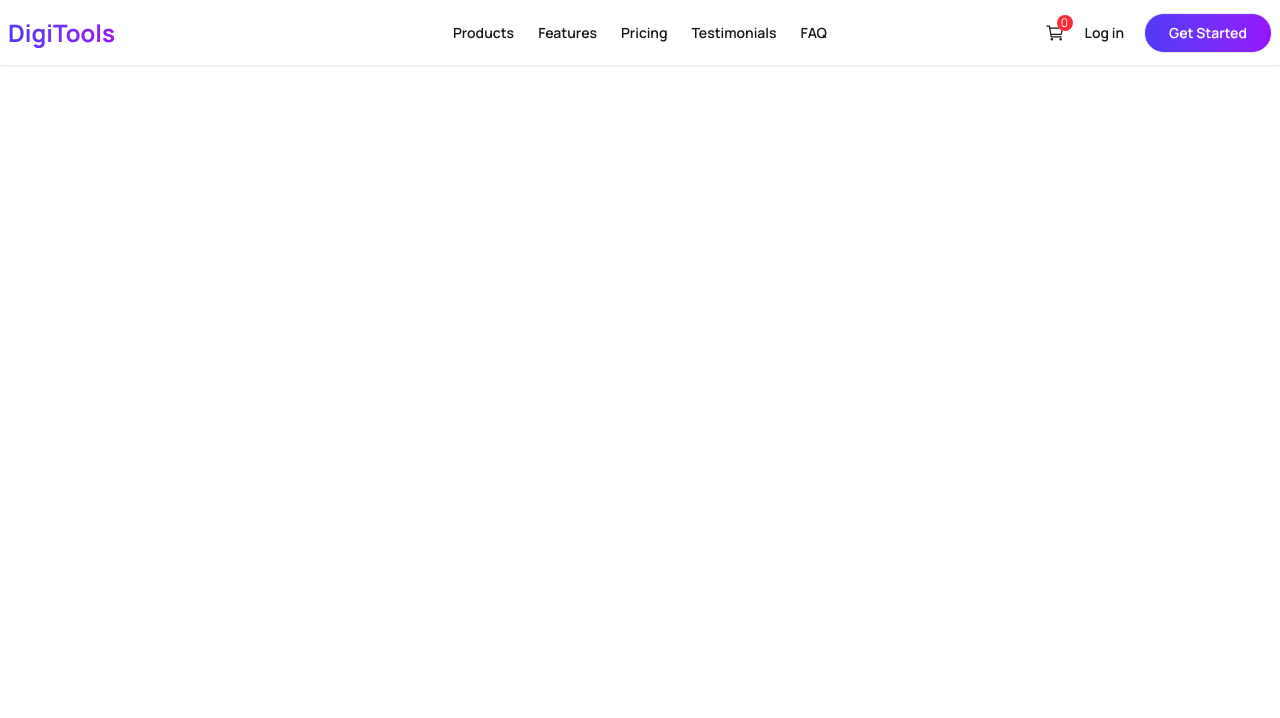
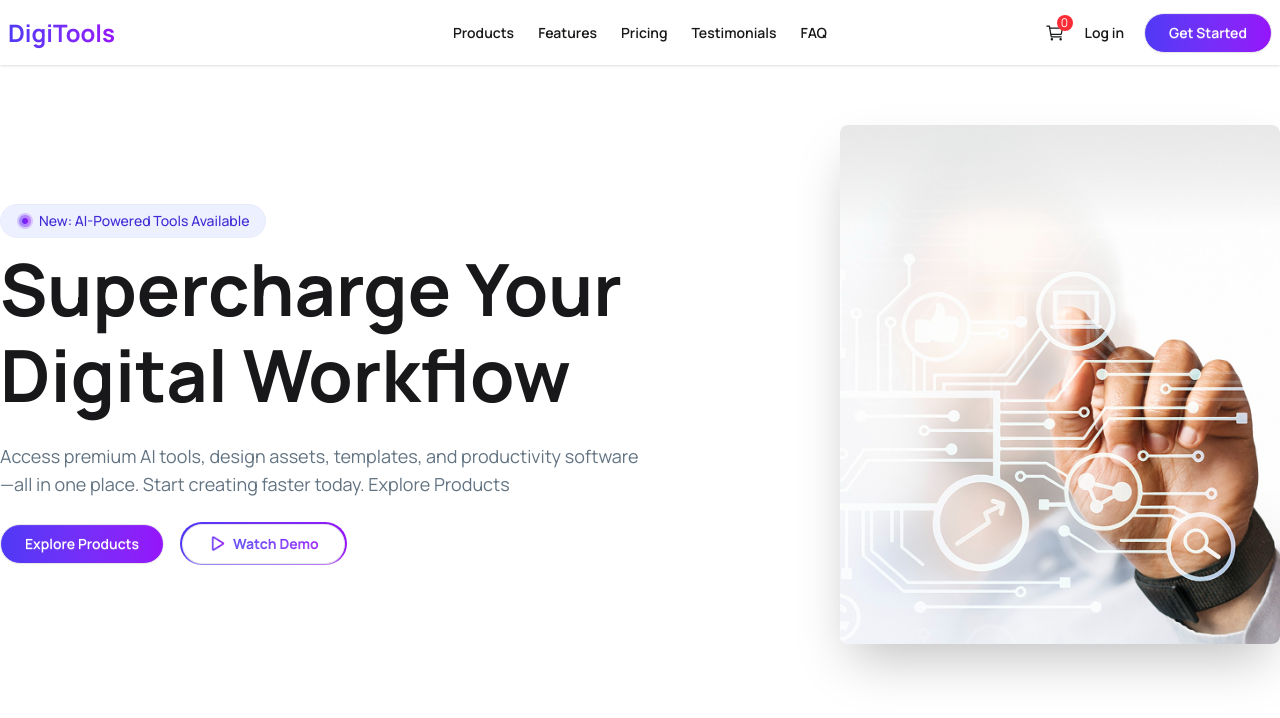
Before and after one commit to Morshedul-developer/digitools-platform, a React (Vite) app: page / in a window 1280 px wide. Shown: the top 718 px of the page. Built offline with nearby package versions, Linux system fonts and the light colour scheme.

Commit message:
made the banner section

```diff
--- a/src/App.jsx
+++ b/src/App.jsx
@@ -1,4 +1,5 @@
 import './App.css'
+import Banner from './components/Banner/Banner'
 import Navbar from './components/Navbar/Navbar'
 
 function App() {
@@ -6,6 +7,7 @@ function App() {
   return (
     <>
       <Navbar />
+      <Banner/>
     </>
   )
 }
--- /dev/null
+++ b/src/components/Banner/Banner.jsx
@@ -0,0 +1,42 @@
+import BannerImage from "../../assets/banner.png";
+import Circle from "../../assets/circle.png";
+import Play from "../../assets/play.png";
+
+const Banner = () => {
+  return (
+    <div className="hero py-15 max-w-7xl mx-auto">
+      <div className="flex items-center justify-between flex-col-reverse gap-15 lg:flex-row lg:gap-0">
+
+        <div className="w-1/2">
+          <div class="badge badge-soft badge-primary gap-1.5 font-medium py-4 px-4 rounded-full mb-2">
+            <img src={Circle} alt="" />
+            New: AI-Powered Tools Available
+          </div>
+          <h1 className="text-7xl font-bold leading-[1.2]">
+            Supercharge Your Digital Workflow
+          </h1>
+          <p className="py-6 text-[#627382] text-lg">
+            Access premium AI tools, design assets, templates, and productivity
+            software—all in one place. Start creating faster today. Explore
+            Products
+          </p>
+          <div className="flex gap-4 items-center">
+            <button className="btn rounded-full bg-linear-to-r from-[#4F39F6] to-[#9514FA] px-6 text-white hover:from-[#9514FA] hover:to-[#4F39F6] transition-all duration-300 hover:-translate-y-1 hover:shadow-lg hover:shadow-[#4F39F6]/40 active:translate-y-0 active:scale-95">
+              Explore Products
+            </button>
+            <div className="rounded-full bg-linear-to-r from-[#4F39F6] to-[#9514FA] p-[1.5px] hover:-translate-y-1 hover:shadow-lg hover:shadow-[#4F39F6]/40 transition-all duration-300 active:translate-y-0 active:scale-95">
+              <button className="btn rounded-full bg-white px-6 text-white flex items-center gap-2 ">
+                <img className="max-w-[15%]" src={Play} alt="" /> <span className="bg-linear-to-r from-[#4F39F6] to-[#9514FA] bg-clip-text text-transparent font-bold">Watch Demo</span>
+              </button>
+            </div>
+          </div>
+        </div>
+        <div>
+            <img src={BannerImage} className="max-w-110 rounded-lg shadow-2xl" />
+        </div>
+      </div>
+    </div>
+  );
+};
+
+export default Banner;
```
Also changed, not shown: public/banner.png (added), src/assets/circle.png (added).
